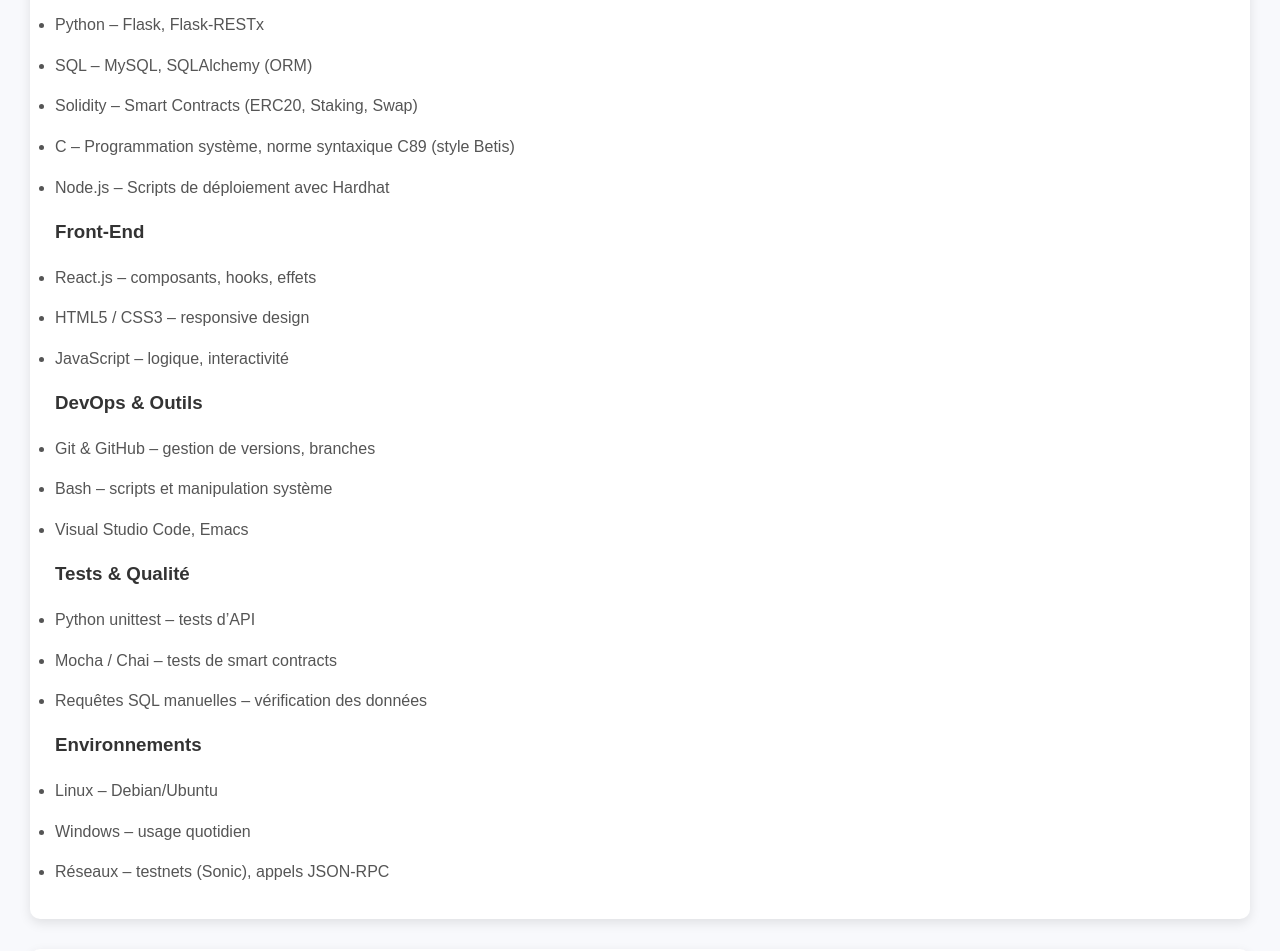
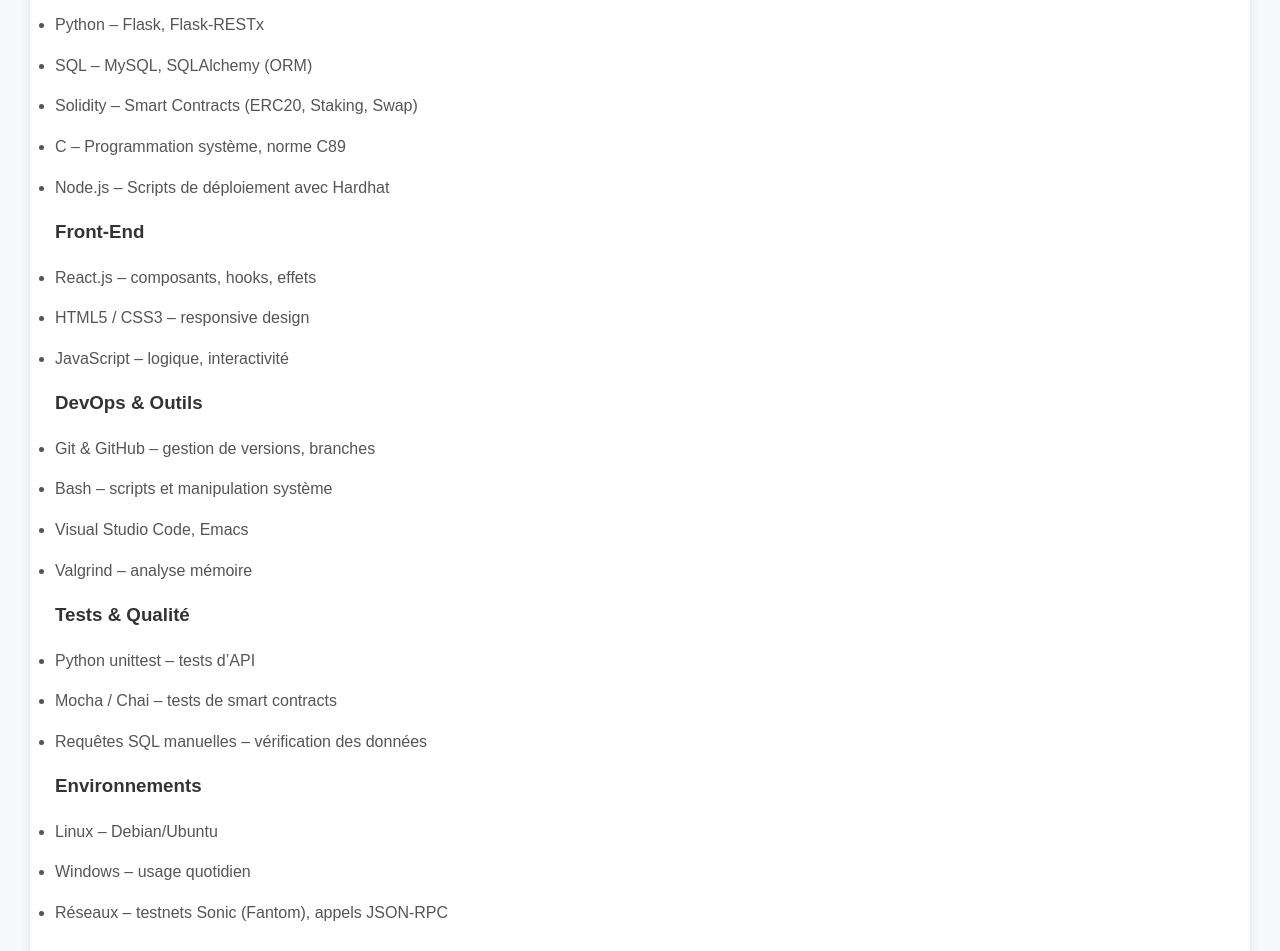
Before and after one commit to JeffToken31/my-first-react, a React (Create React App) app: page /#/ in a window 1280 px wide. Shown: the part 660-1611 px from the top of the page. Built offline with nearby package versions, Linux system fonts and the light colour scheme.

Commit message:
update skills

```diff
--- a/src/components/Skills.js
+++ b/src/components/Skills.js
@@ -17,7 +17,7 @@
           <li>Python – Flask, Flask-RESTx</li>
           <li>SQL – MySQL, SQLAlchemy (ORM)</li>
           <li>Solidity – Smart Contracts (ERC20, Staking, Swap)</li>
-          <li>C – Programmation système, norme syntaxique C89 (style Betis)</li>
+          <li>C – Programmation système, norme C89</li>
           <li>Node.js – Scripts de déploiement avec Hardhat</li>
         </ul>
       </div>
@@ -37,6 +37,7 @@
           <li>Git & GitHub – gestion de versions, branches</li>
           <li>Bash – scripts et manipulation système</li>
           <li>Visual Studio Code, Emacs</li>
+          <li>Valgrind – analyse mémoire</li>
         </ul>
       </div>
 
@@ -54,7 +55,7 @@
         <ul>
           <li>Linux – Debian/Ubuntu</li>
           <li>Windows – usage quotidien</li>
-          <li>Réseaux – testnets (Sonic), appels JSON-RPC</li>
+          <li>Réseaux – testnets Sonic (Fantom), appels JSON-RPC</li>
         </ul>
       </div>
     </section>
```
